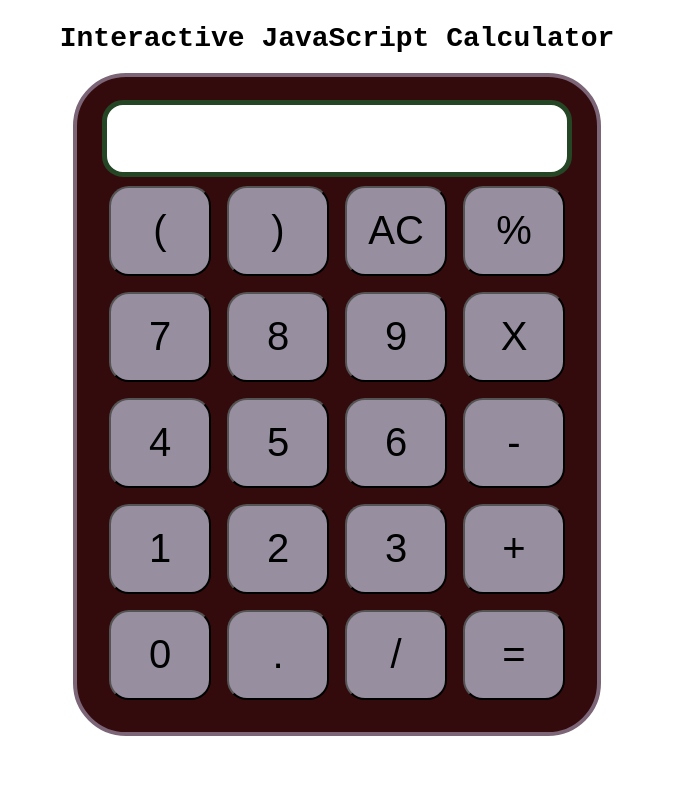
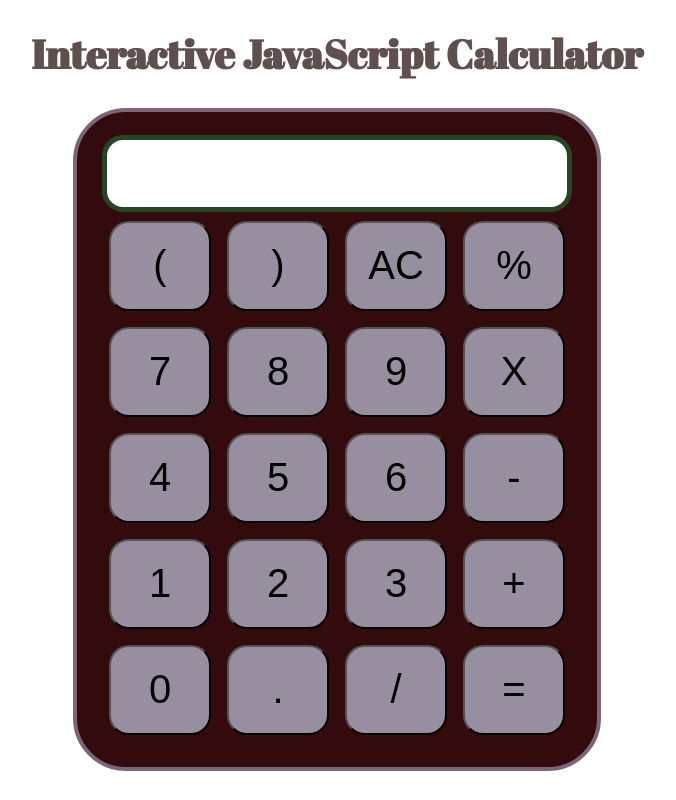
Before and after one commit to tanvirahmed055/interactive-javascript-calculator, a plain HTML site: page index.html in a window 1280 px wide. Shown: the whole page, without its empty margins (303-979 px from the left). Drawn offline with Linux system fonts and the light colour scheme.

Commit message:
made minor changes

```diff
--- a/css/style.css
+++ b/css/style.css
@@ -1,3 +1,6 @@
+@import url('https://fonts.googleapis.com/css2?family=Abril+Fatface&display=swap');
+
+
 .container{
     text-align: center;
     margin-top:23px
@@ -34,6 +37,7 @@ button{
 }
 
 h1{
-    font-size: 28px;
-    font-family: 'Courier New', Courier, monospace;
+    font-size: 40px;
+    font-family: 'Abril Fatface', cursive;
+    color: #5f504e;
 }
```
